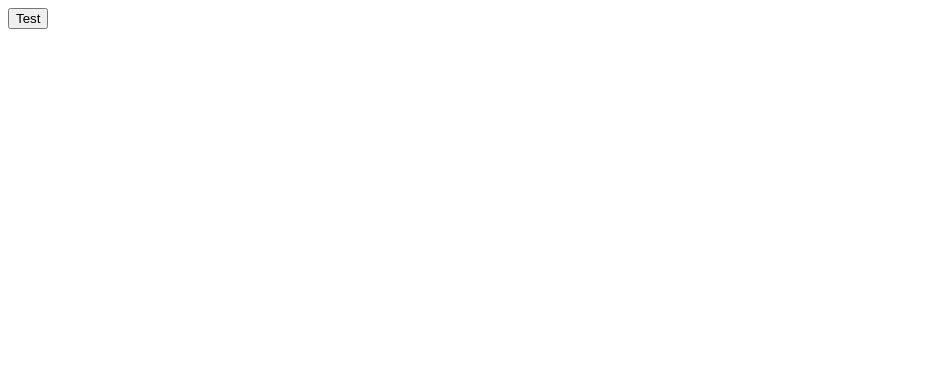
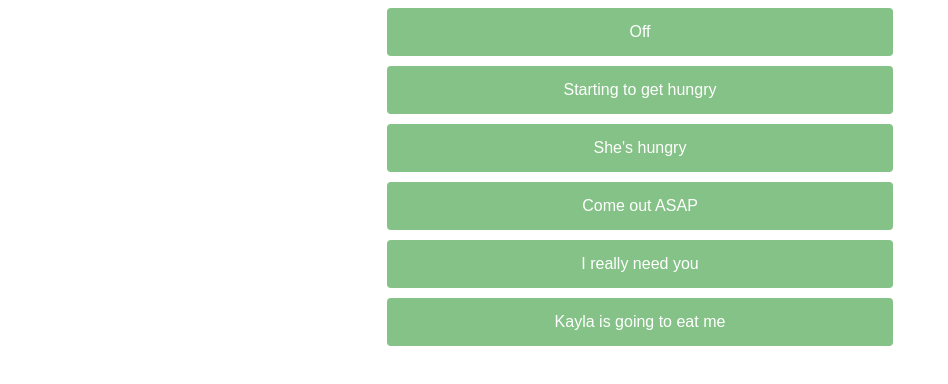
Before and after one commit to rileyparish/babyAlert, a plain HTML site: page index.html in a window 1280 px wide. Shown: the whole page, without its empty margins (0-948 px from the left). Drawn offline with Linux system fonts and the light colour scheme.

Commit message:
Update the UI and write the provided rate to the file.

```diff
--- a/index.html
+++ b/index.html
@@ -4,44 +4,42 @@
     <head>
         <meta charset="utf-8">
         <title>Feed Me</title>
+        <link rel="stylesheet" href="style.css">
 
         <script>
-            function mySubmit(){
-
+            function mySubmit(blinkRate){
                 var xhttp = new XMLHttpRequest();
                 // alert("button clicked");
                 xhttp.onreadystatechange = function() {
                     if (this.readyState == 4 && this.status == 200) {
-
-                        // resp = xhttp.response;
-                        console.log(xhttp);
+                        // console.log(xhttp);
                         // display response on the screen
-                        // greeting = document.getElementById("greeting");
-                        // greeting.textContent= resp;
                         document.getElementById("status").innerHTML = this.responseText;
+                        setTimeout(clearNotice, 3000);
                     }
                 };
 
                 xhttp.open("POST", "./updateBlinkRate.php", true);
-                // xhttp.send("fname=Henry");
                 xhttp.setRequestHeader('Content-Type', 'application/json');
                 xhttp.send(JSON.stringify({
-                    value: 42
+                    value: blinkRate
                 }));
             }
+
+            function clearNotice(){
+                document.getElementById("status").innerHTML = "";
+            }
         </script>
-
     </head>
 
     <body>
-        <!-- <script src="js/scripts.js"></script> -->
-        <button type="button" onClick="mySubmit()">Test</button>
+        <button type="button" onClick="mySubmit(0)">Off</button>
+        <button type="button" onClick="mySubmit(4)">Starting to get hungry</button>
+        <button type="button" onClick="mySubmit(2)">She's hungry</button>
+        <button type="button" onClick="mySubmit(1)">Come out ASAP</button>
+        <button type="button" onClick="mySubmit(.5)">I really need you</button>
+        <button type="button" onClick="mySubmit(.1)">Kayla is going to eat me</button>
 
         <p id="status"></p>
-
     </body>
 </html>
-
-<stlye>
-
-</stlye>
--- /dev/null
+++ b/style.css
@@ -0,0 +1,22 @@
+button {
+    background-color: #85c287;
+    border: none;
+    color: white;
+    padding: 15px 32px;
+    text-align: center;
+    text-decoration: none;
+    display: block;
+    margin-right:auto;
+    margin-left:auto;
+    margin-bottom: 10px;
+    font-size: 16px;
+    cursor: pointer;
+    border-radius:4px;
+    width:40%;
+}
+#status{
+    text-align: center;
+    color:rgb(38, 255, 56);
+    font-size: large;
+    font-weight: bold;
+}
```
Also changed, not shown: 1 other file.
